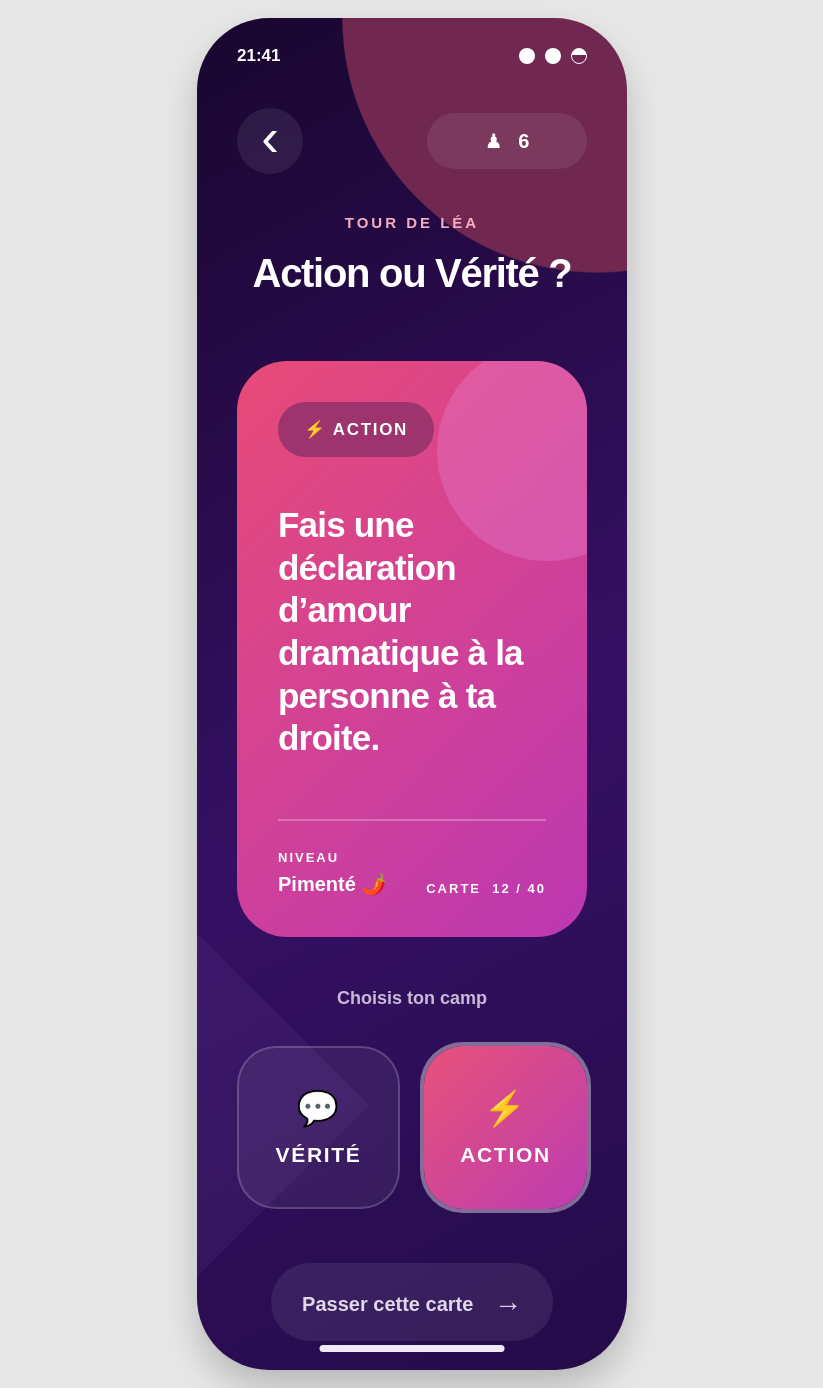
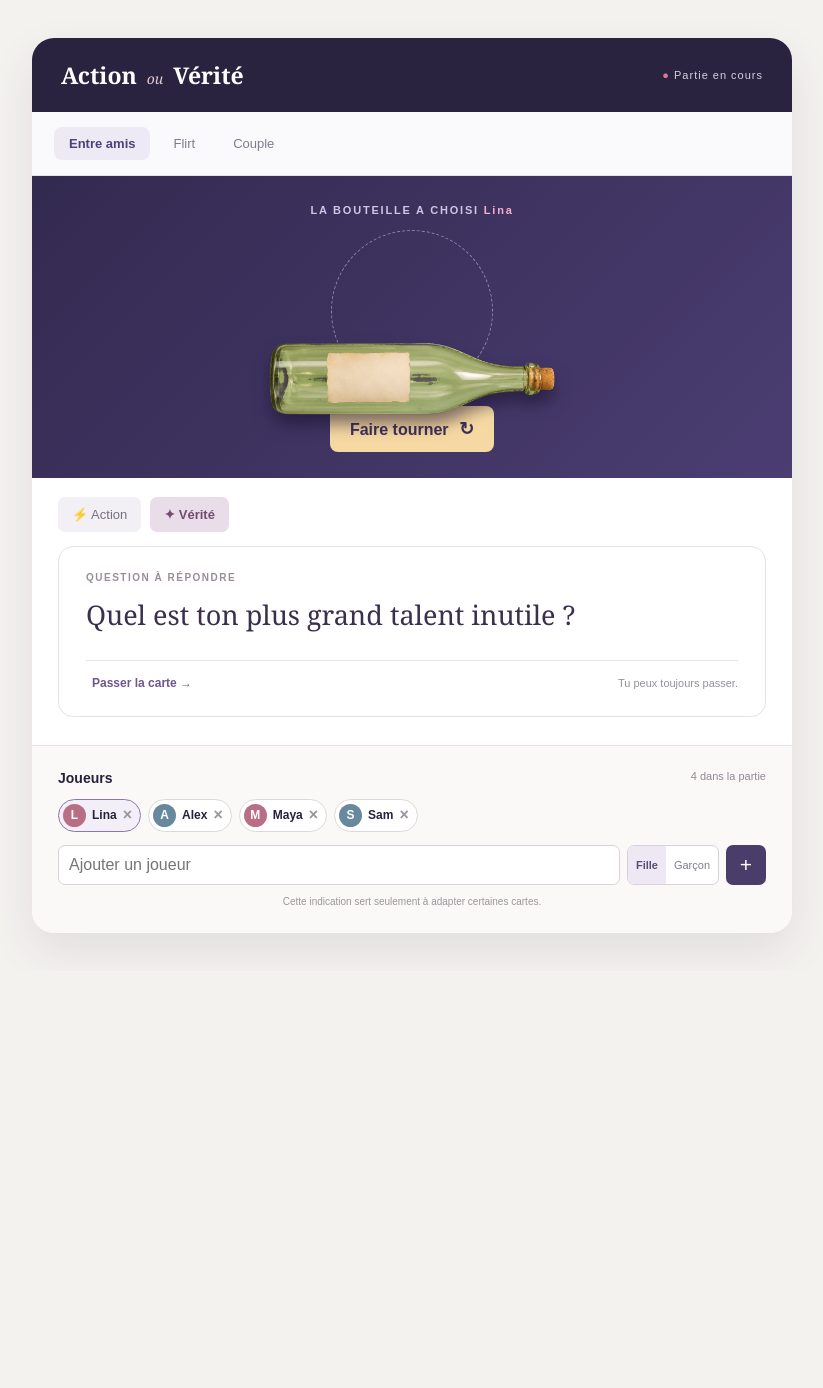
Before and after one commit to wind0009/true-or-dare, a Next.js app: page / in a window 1280 px wide. Shown: the whole page, without its empty margins (228-1051 px from the left). After the commit the page ends 971 px from the top, so only its background shows below. Built offline with nearby package versions, Linux system fonts and the light colour scheme.

Commit message:
Restore full game flow with original visual style

```diff
--- a/app/page.tsx
+++ b/app/page.tsx
@@ -1,31 +1,21 @@
 "use client";
 import { useMemo, useState } from "react";
 
+type Player = { name: string; gender: "Fille" | "Garçon" };
 type Kind = "Action" | "Vérité";
-const cards = {
-  Action: ["Fais une déclaration d’amour dramatique à la personne à ta droite.", "Laisse le groupe choisir une chanson et danse pendant vingt secondes.", "Imite une personne autour de toi jusqu’à ce que le groupe la reconnaisse.", "Fais le compliment le plus original à la personne de ton choix."],
-  Vérité: ["Quelle est la chose la plus spontanée que tu aies faite ?", "Quelle est la qualité que tu préfères chez les autres ?", "Quel est ton souvenir le plus drôle avec des amis ?", "Quel serait ton rendez-vous parfait ?"],
+const packs = {
+  "Entre amis": { Action: ["Fais une imitation de quelqu’un du groupe jusqu’à ce qu’on devine.", "Laisse le groupe choisir une chanson : danse dessus pendant 20 secondes.", "Fais le compliment le plus original à la personne à ta droite.", "Parle avec un accent choisi par le groupe pour les deux prochains tours."], Vérité: ["Quel est ton plus grand talent inutile ?", "Quelle est la chose la plus drôle qui te soit arrivée cette année ?", "Si tu pouvais échanger ta vie avec quelqu’un ici pendant une journée, qui choisirais-tu ?", "Quel est le dernier mensonge innocent que tu as dit ?"] },
+  Flirt: { Action: ["Fais un compliment sincère à une personne de ton choix.", "Regarde une personne dans les yeux pendant dix secondes sans rire.", "Envoie un emoji qui décrit ton mood à quelqu’un du groupe.", "Choisis une personne et invente votre nom de duo."], Vérité: ["Quelle qualité te fait craquer chez quelqu’un ?", "Quel est le plus beau compliment que tu aies reçu ?", "Quel serait ton rendez-vous parfait ?", "Qu’est-ce qui te met immédiatement de bonne humeur ?"] },
+  Couple: { Action: ["Rejouez ensemble votre premier rendez-vous en trente secondes.", "Fais un massage des épaules de trente secondes à ton partenaire.", "Dis trois choses que tu apprécies chez l’autre.", "Choisissez une chanson qui vous représente et chantez le refrain."], Vérité: ["Quel souvenir de nous te fait le plus sourire ?", "Qu’aimerais-tu refaire ensemble bientôt ?", "Quelle petite habitude de l’autre te fait fondre ?", "Quel voyage rêverais-tu de faire à deux ?"] },
 };
-
 export default function Game() {
-  const [kind, setKind] = useState<Kind>("Action");
-  const [card, setCard] = useState(0);
-  const [turn, setTurn] = useState("Léa");
-  const [count, setCount] = useState(6);
-  const text = useMemo(() => cards[kind][card % cards[kind].length], [kind, card]);
-  const nextCard = (nextKind = kind) => { setKind(nextKind); setCard((value) => value + 1); };
-  const nextTurn = () => { const names = ["Léa", "Alex", "Maya", "Sam", "Lina", "Noah"]; setTurn(names[Math.floor(Math.random() * names.length)]); nextCard(Math.random() > 0.5 ? "Action" : "Vérité"); };
-
-  return <main className="phone-page">
-    <section className="phone-shell">
-      <div className="status"><span>21:41</span><div><i /> <i /> <i className="half" /></div></div>
-      <header className="game-header"><button aria-label="Retour" className="back">‹</button><button className="player-count" onClick={() => setCount((value) => value === 6 ? 5 : 6)}>♟ <b>{count}</b></button></header>
-      <div className="heading"><p>TOUR DE {turn.toUpperCase()}</p><h1>Action ou Vérité ?</h1></div>
-      <article className="challenge-card"><div className={`bubble ${kind.toLowerCase()}`} /><div className={`tag ${kind.toLowerCase()}`}>{kind === "Action" ? "⚡" : "💬"} {kind.toUpperCase()}</div><p>{text}</p><footer><div><small>NIVEAU</small><b>{kind === "Action" ? "Pimenté 🌶️" : "Curieux ✨"}</b></div><span>CARTE&nbsp; {12 + card} / 40</span></footer></article>
-      <p className="choose">Choisis ton camp</p>
-      <div className="choice-grid"><button className={kind === "Vérité" ? "selected truth" : "truth"} onClick={() => nextCard("Vérité")}><span>💬</span>VÉRITÉ</button><button className={kind === "Action" ? "selected action" : "action"} onClick={() => nextCard("Action")}><span>⚡</span>ACTION</button></div>
-      <button className="skip" onClick={nextTurn}>Passer cette carte <b>→</b></button>
-      <div className="home-line" />
-    </section>
-  </main>;
+  const [players, setPlayers] = useState<Player[]>([{ name: "Lina", gender: "Fille" }, { name: "Alex", gender: "Garçon" }, { name: "Maya", gender: "Fille" }, { name: "Sam", gender: "Garçon" }]);
+  const [name, setName] = useState(""); const [gender, setGender] = useState<Player["gender"]>("Fille"); const [pack, setPack] = useState<keyof typeof packs>("Entre amis"); const [player, setPlayer] = useState<Player | null>(players[0]); const [kind, setKind] = useState<Kind>("Vérité"); const [index, setIndex] = useState(0); const [spinning, setSpinning] = useState(false);
+  const question = useMemo(() => packs[pack][kind][index % packs[pack][kind].length], [pack, kind, index]);
+  function spin() { if (spinning || !players.length) return; setSpinning(true); window.setTimeout(() => { setPlayer(players[Math.floor(Math.random() * players.length)]); setKind(Math.random() > .5 ? "Action" : "Vérité"); setIndex((n) => n + 1); setSpinning(false); }, 1050); }
+  function add(e: React.FormEvent) { e.preventDefault(); const clean = name.trim(); if (clean && !players.some((p) => p.name === clean)) { const p = { name: clean, gender }; setPlayers([...players, p]); setPlayer(p); } setName(""); }
+  return <main className="app"><section className="game-shell"><header className="top"><div className="logo">Action <span>ou</span> Vérité</div><div className="session">● Partie en cours</div></header><div className="pack-tabs">{Object.keys(packs).map((p) => <button key={p} onClick={() => { setPack(p as keyof typeof packs); setIndex(0); }} className={pack === p ? "on" : ""}>{p}</button>)}</div>
+    <div className="playground"><p className="turn">LA BOUTEILLE A CHOISI <b>{player?.name || "…"}</b></p><div className={`bottle ${spinning ? "spin" : ""}`}><span className="orbit" /><img src="/assets/spin-bottle.png" alt="Bouteille de jeu" /></div><button className="spin-button" onClick={spin} disabled={spinning}>{spinning ? "La bouteille tourne…" : "Faire tourner"} <span>↻</span></button></div>
+    <div className="challenge"><div className="challenge-tabs"><button className={kind === "Action" ? "active action" : ""} onClick={() => setKind("Action")}>⚡ Action</button><button className={kind === "Vérité" ? "active truth" : ""} onClick={() => setKind("Vérité")}>✦ Vérité</button></div><article className={`card ${kind.toLowerCase()}`}><div className="card-label">{kind === "Action" ? "DÉFI À RELEVER" : "QUESTION À RÉPONDRE"}</div><p>{question}</p><footer><button onClick={() => setIndex((n) => n + 1)}>Passer la carte →</button><span>Tu peux toujours passer.</span></footer></article></div>
+    <section className="players"><div className="players-title"><b>Joueurs</b><span>{players.length} dans la partie</span></div><div className="player-chips">{players.map((p) => <div key={p.name} className={player?.name === p.name ? "picked" : ""}><i className={p.gender === "Fille" ? "pink" : "blue"}>{p.name[0]}</i>{p.name}<button aria-label={`Retirer ${p.name}`} onClick={() => { setPlayers(players.filter((x) => x.name !== p.name)); if (player?.name === p.name) setPlayer(null); }}>×</button></div>)}</div><form onSubmit={add}><input value={name} onChange={(e) => setName(e.target.value)} placeholder="Ajouter un joueur" /><div className="gender-choice"><button type="button" className={gender === "Fille" ? "chosen" : ""} onClick={() => setGender("Fille")}>Fille</button><button type="button" className={gender === "Garçon" ? "chosen" : ""} onClick={() => setGender("Garçon")}>Garçon</button></div><button className="add" aria-label="Ajouter">+</button></form><small>Cette indication sert seulement à adapter certaines cartes.</small></section></section></main>;
 }
```
Also changed, not shown: app/globals.css.
